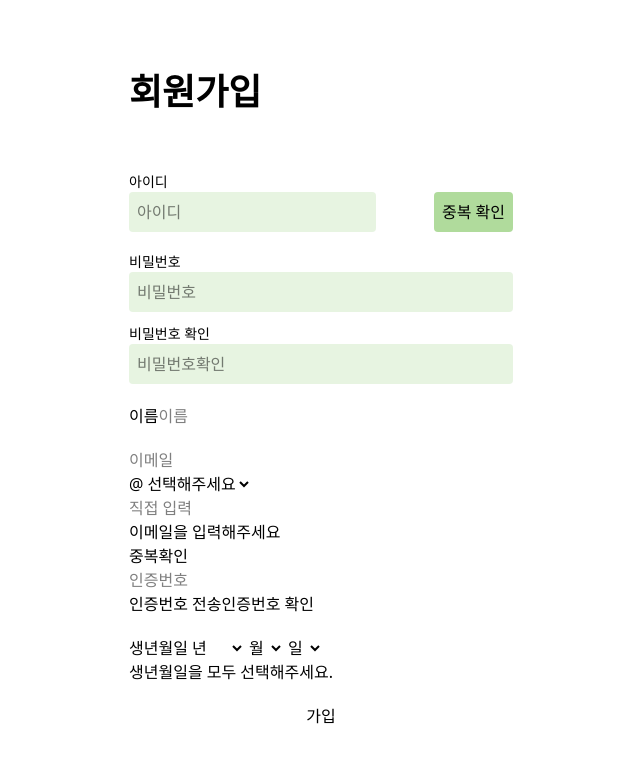
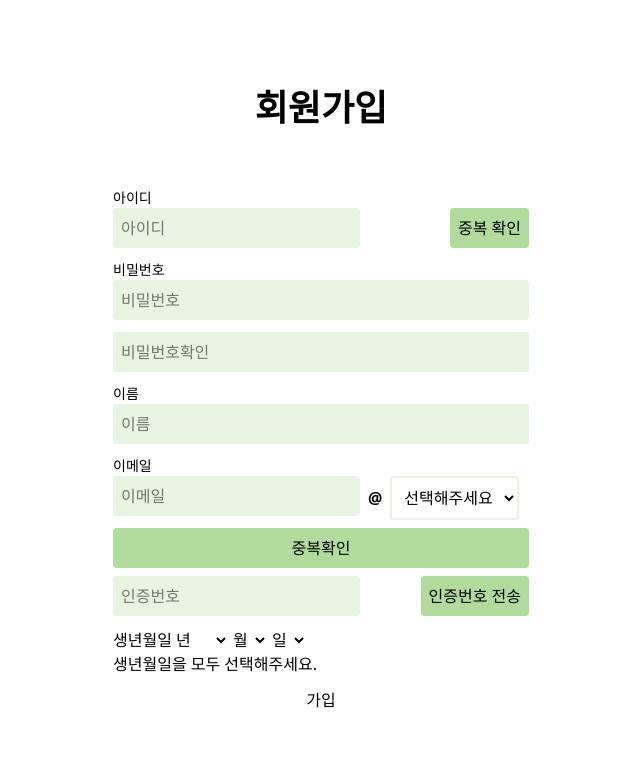
Before and after one commit to kdt-ful-class-three-group/KDT-FUL-3_PROJECT-A-3, a Next.js app in the folder client/: page /signup in a window 1280 px wide. Shown: the top 762 px of the page, without its empty margins (319-959 px from the left). Built offline with nearby package versions, Linux system fonts and the light colour scheme.

Commit message:
Feat : 이름, 이메일 요소 스타일 지정

```diff
--- a/client/src/app/(auth)/login/page.tsx
+++ b/client/src/app/(auth)/login/page.tsx
@@ -38,7 +38,7 @@ export default function LoginPage(){
   if (authStatus === 'ok') {
     return (
     <div className="flex min-h-screen items-center justify-center">
-      <div className="w-full max-w-md p-8">
+      <div className="w-full max-w-md p-4">
       {/* 페이지 이름 */}
       <h1 className="text-4xl font-bold mb-15">로그인</h1>
       {/* 로그인폼 */}
--- a/client/src/app/(auth)/signup/page.tsx
+++ b/client/src/app/(auth)/signup/page.tsx
@@ -31,8 +31,8 @@ export default function SignupPage() {
   };
 
   return (
-    <div className="flex min-h-screen items-center justify-center flex-col">
-      <div className="w-full max-w-md p-8">
+    <div className="flex min-h-screen items-center justify-center">
+      <div className="w-full max-w-md p-4 flex items-center justify-center flex-col">
         <h1 className="text-4xl font-bold mb-15">회원가입</h1>
         <SignupForm onSignup={handleSignup} />
       </div>
--- a/client/src/components/auth/signup/SignupForm.tsx
+++ b/client/src/components/auth/signup/SignupForm.tsx
@@ -48,8 +48,8 @@ export function SignupForm({ onSignup }: { onSignup: (userData: { id: string; pa
   }
 
   return (
-    <div>
-      <form onSubmit={signupSubmit} className="flex flex-col gap-5">
+    <div className="w-full">
+      <form onSubmit={signupSubmit} className="flex flex-col gap-3">
         <IdField
           value={id}
           onChange={(e) => handleChange("id", e.target.value)}
--- a/client/src/components/auth/signup/fields/EmailField.tsx
+++ b/client/src/components/auth/signup/fields/EmailField.tsx
@@ -56,7 +56,7 @@ export function EmailField({ value, onChange, onValidChange }: EmailFieldProps)
 
     if (!emailId || (!emailDomain && !customEmail)) {
       onChange('') // 이메일이 비어있거나 도메인이 선택되지 않은 경우
-      setError('이메일을 입력해주세요') // 에러 메시지 초기화
+      setError('') // 에러 메시지 초기화
       onValidChange?.(false) // 유효성 검사 실패
       return;
     }
@@ -103,23 +103,31 @@ export function EmailField({ value, onChange, onValidChange }: EmailFieldProps)
   }
 
   return (
-    <div>
+    <div className="w-full">
+      <p className="text-sm">이메일</p>
+      <div className="flex gap-2 flex-wrap">
         <Input
           name="emailLocal"
           placeholder="이메일"
           value={emailId}
           onChange={(e) => { setEmailId(e.target.value) }}
+          className="p-2 bg-[#B0DB9C]/30 rounded"
         />
 
-      <span>@</span>
+
+        <div className="flex gap-2 items-center">
+          <p className="font-bold">@</p>
+
+          {emailDomain!=='custom' ?(
 
             <Select
               name="emailDomain"
               option={emailDomains}
               value={emailDomain}
               onChange={(e) => { setEmailDomain(e.target.value) }}
+              className="p-2 border-2 rounded border-[#B0DB9C]/30"
             />
-
+          ) :
             <Input
               type="text"
               label=""
@@ -128,13 +136,20 @@ export function EmailField({ value, onChange, onValidChange }: EmailFieldProps)
               disabled={emailDomain !== "custom"}
               name="customDomain"
               placeholder="직접 입력"
+              className="p-2 bg-[#B0DB9C]/30 rounded"
             />
-      {error && <p>{error}</p>}
+          }
+        </div>
+      </div>
+
+      {error && <p className="text-sm text-red-500 ml-1">{error}</p>}
 
       <Button
         name="중복확인"
         type="button"
         onClick={submitEmail}
+        className="cursor-pointer
+         bg-[#B0DB9C] rounded p-2 w-full mt-2 mb-2"
       />
       {/* 이메일 인증코드 발급/검증 */}
       <EmailVerification
--- a/client/src/components/auth/signup/fields/EmailVerification.tsx
+++ b/client/src/components/auth/signup/fields/EmailVerification.tsx
@@ -14,6 +14,9 @@ export function EmailVerification({
   const [modalMessage, setModalMessage] = useState<string | null>(null);
   const [isVerified, setIsVerified] = useState(false);
 
+  // 버튼 조절
+  const [isSend, setIsSend]= useState(false)
+
   const closeModal = () => setModalMessage(null);
 
 
@@ -23,6 +26,7 @@ export function EmailVerification({
       const res = await axios.post("http://localhost:8008/auth/sendCode", { email });
       if (res.status >= 200 && res.status < 300) {
         setModalMessage("인증번호가 이메일로 전송되었습니다.");
+        setIsSend(true)
       }
     } catch {
       setModalMessage("인증번호 전송 실패: 이메일 주소를 확인해주세요.");
@@ -48,7 +52,7 @@ export function EmailVerification({
   };
 
   return (
-    <div>
+    <div className="flex justify-between">
       <Input
         type="text"
         placeholder="인증번호"
@@ -56,22 +60,18 @@ export function EmailVerification({
         onChange={(e) => setEmailCode(e.target.value)}
         name="emailAuth"
         disabled={isVerified}
+        className="p-2 bg-[#B0DB9C]/30 rounded"
       />
-      <Button name="인증번호 전송" type="button" onClick={submitEmailCode} />
-      <Button name="인증번호 확인" type="button" onClick={submitEmailAuth} />
+      {
+        isSend ? <Button name="인증번호 확인" type="button" onClick={submitEmailAuth} className="cursor-pointer
+         bg-[#B0DB9C] rounded p-2" />
+        : <Button name="인증번호 전송" type="button" onClick={submitEmailCode} className="cursor-pointer
+         bg-[#B0DB9C] rounded p-2"/>
+      }
+
+
       {modalMessage && (
-        <div style={{
-          position: 'fixed',
-          top: '40%',
-          left: '50%',
-          transform: 'translate(-50%, -50%)',
-          backgroundColor: 'white',
-          padding: '20px',
-          borderRadius: '8px',
-          boxShadow: '0 2px 10px rgba(0,0,0,0.2)',
-          zIndex: 1000,
-          textAlign: 'center'
-        }}>
+        <div className="fixed top-1/2 left-1/2 -translate-x-1/2 -translate-y-2/5 bg-white p-5 rounded-lg shadow-lg z-[1000] text-center">
           <p>{modalMessage}</p>
           <Button name="닫기" type="button" onClick={closeModal} />
         </div>
--- a/client/src/components/auth/signup/fields/NameField.tsx
+++ b/client/src/components/auth/signup/fields/NameField.tsx
@@ -40,15 +40,17 @@ export function NameField({value, onChange, onValidChange}: InputProps) {
 
   return (
     <div>
+      <p className="text-sm">이름</p>
       <Input
         name="name"
-        label="이름"
+        // label="이름"
         placeholder="이름"
         value={value}
         onChange={handleChange}
+        className="w-full p-2 bg-[#B0DB9C]/30 rounded"
       />
       {/* 유효성 검사 메시지 */}
-      {error && <p>{error}</p>}
+      {error && <p className="text-sm text-red-500 ml-1">{error}</p>}
     </div>
   )
 }
--- a/client/src/components/auth/signup/fields/PasswordField.tsx
+++ b/client/src/components/auth/signup/fields/PasswordField.tsx
@@ -71,7 +71,6 @@ export function PasswordField({value, onChange, onValidChange}: InputProps) {
         {pwError && <p className="text-sm text-red-500 ml-1">{pwError}</p>}
       </div>
       <div>
-        <p className="text-sm">비밀번호 확인</p>
         <Input
           name="password-check"
           // label="비밀번호확인"
```
Lines whose indentation alone changed are shown as unchanged.
